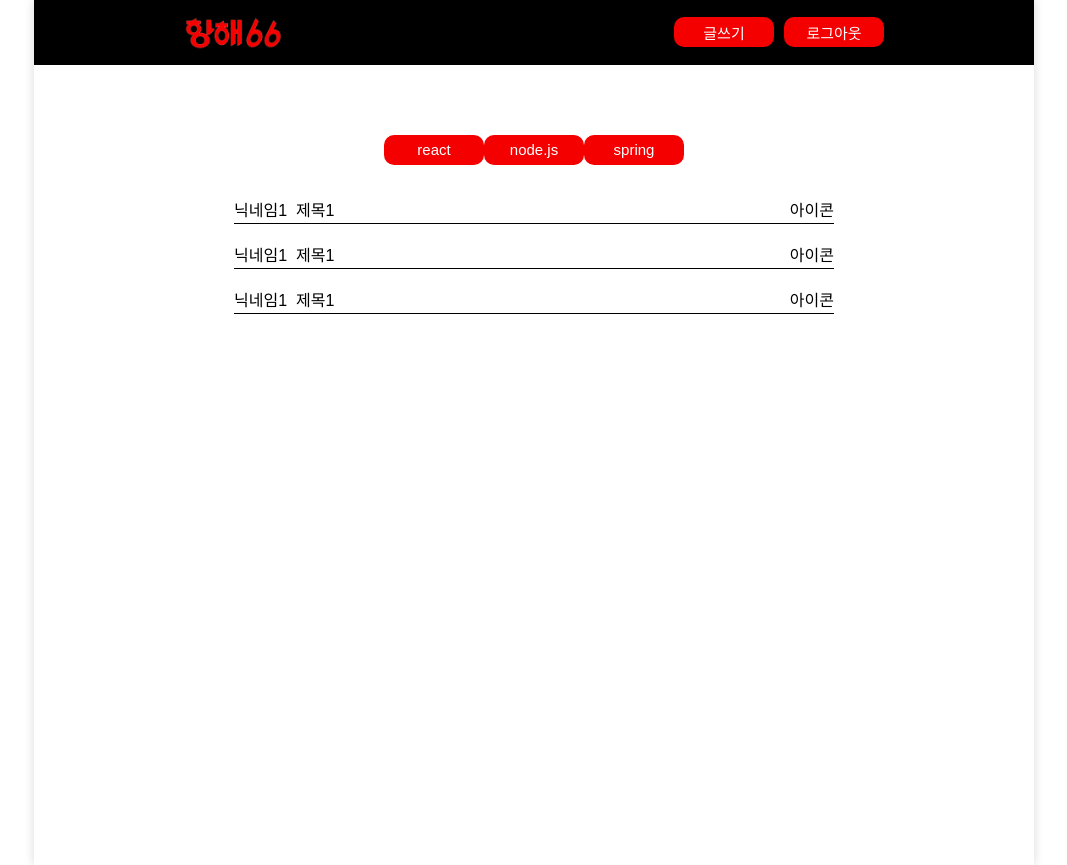
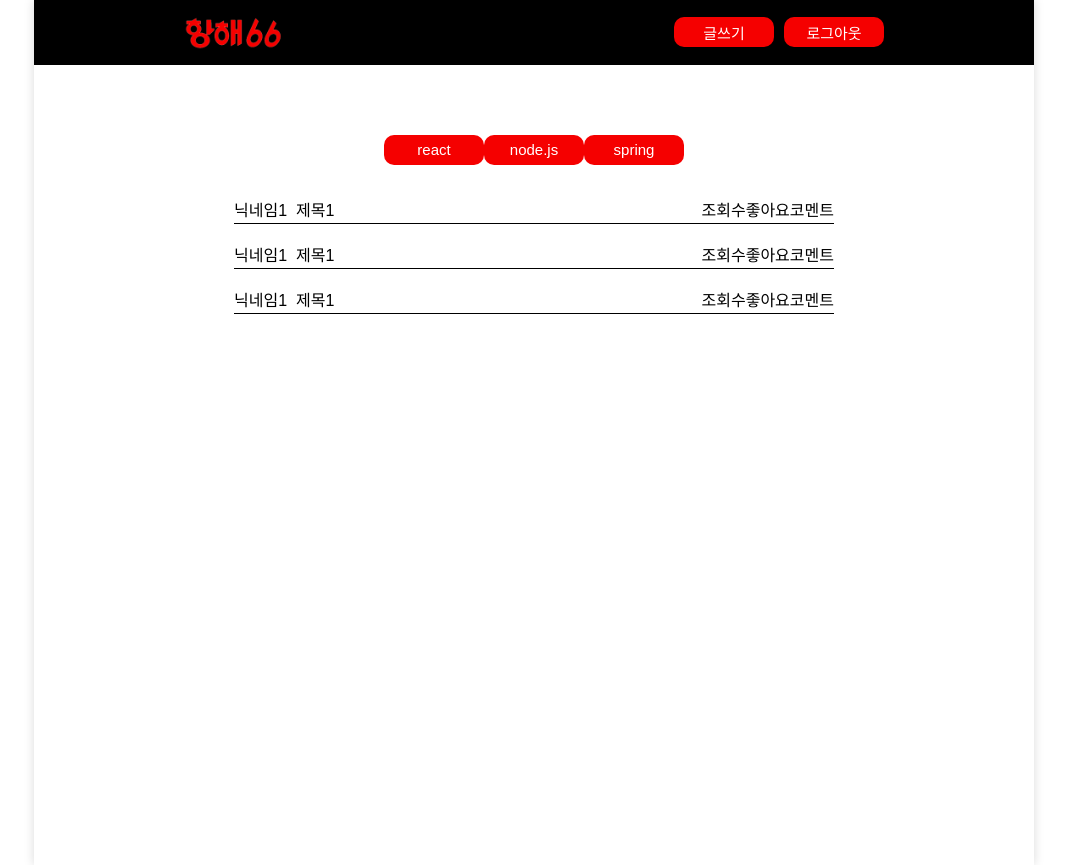
Before and after one commit to gigupc11/MiniProject_Hanghae66_FE, a React (Create React App) app in the folder client/: page / in a window 1280 px wide. Shown: the whole page, without its empty margins (106-1173 px from the left). Built offline with nearby package versions, Linux system fonts and the light colour scheme.

Commit message:
design: main, detail

```diff
--- a/client/src/page/Detail.jsx
+++ b/client/src/page/Detail.jsx
@@ -71,11 +71,12 @@ function Detail() {
                     </BtnWrap>
                     <InputWrap>
                         {/* 제목 <input />
-                        내용 <input />
-                        덧글 <input /> */}
+                        내용 <input /> */}
+
                     <div class="title">제목</div>
                     <div class="content">내용</div>
-                    <div class="comment">덧글</div>
+                    덧글 <input /> <BtnRed>입력</BtnRed>
+                    <div class="comment">덧글리스트</div>
                     </InputWrap>
                 </DetailBox>
             </PostSection>
--- a/client/src/page/Main.jsx
+++ b/client/src/page/Main.jsx
@@ -64,7 +64,11 @@ function Main() {
                             <span>닉네임1</span> &nbsp;
                             <span class="title">제목1</span>
                         </div>
-                        <span>아이콘</span>
+                        <div>
+                            <span>조회수</span>
+                            <span>좋아요</span>
+                            <span>코멘트</span>
+                        </div>
                     </TitleBox>
                     <br />
                     <TitleBox class="title-box">
@@ -72,7 +76,11 @@ function Main() {
                             <span>닉네임1</span> &nbsp;
                             <span class="title">제목1</span>
                         </div>
-                        <span>아이콘</span>
+                        <div>
+                            <span>조회수</span>
+                            <span>좋아요</span>
+                            <span>코멘트</span>
+                        </div>
                     </TitleBox>
                     <br />
                     <TitleBox class="title-box">
@@ -80,7 +88,11 @@ function Main() {
                             <span>닉네임1</span> &nbsp;
                             <span class="title">제목1</span>
                         </div>
-                        <span>아이콘</span>
+                        <div>
+                            <span>조회수</span>
+                            <span>좋아요</span>
+                            <span>코멘트</span>
+                        </div>
                     </TitleBox>
                 </div>
             </PostSection>
```
